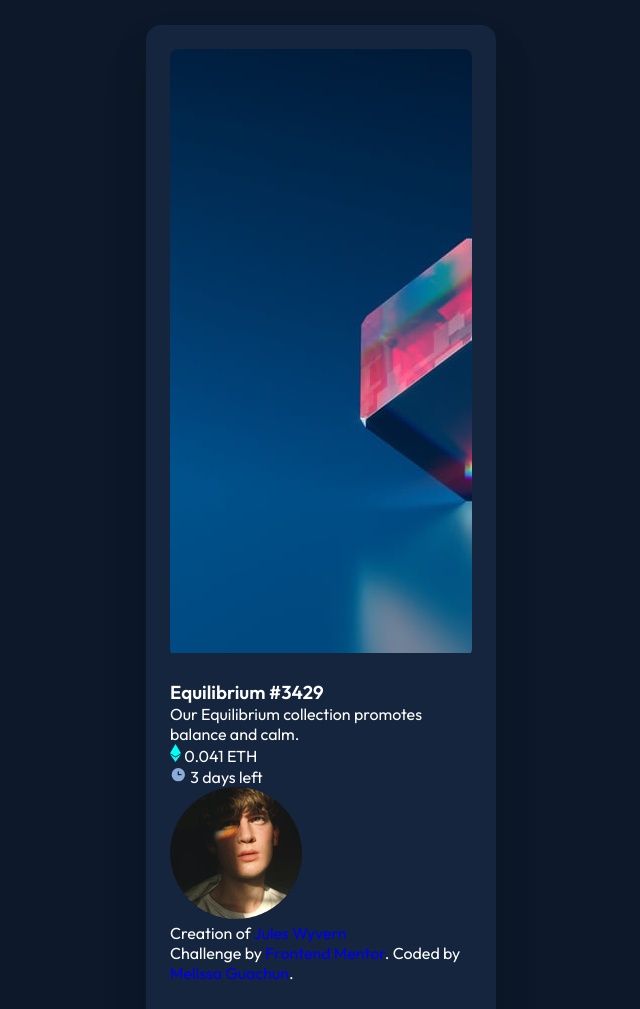
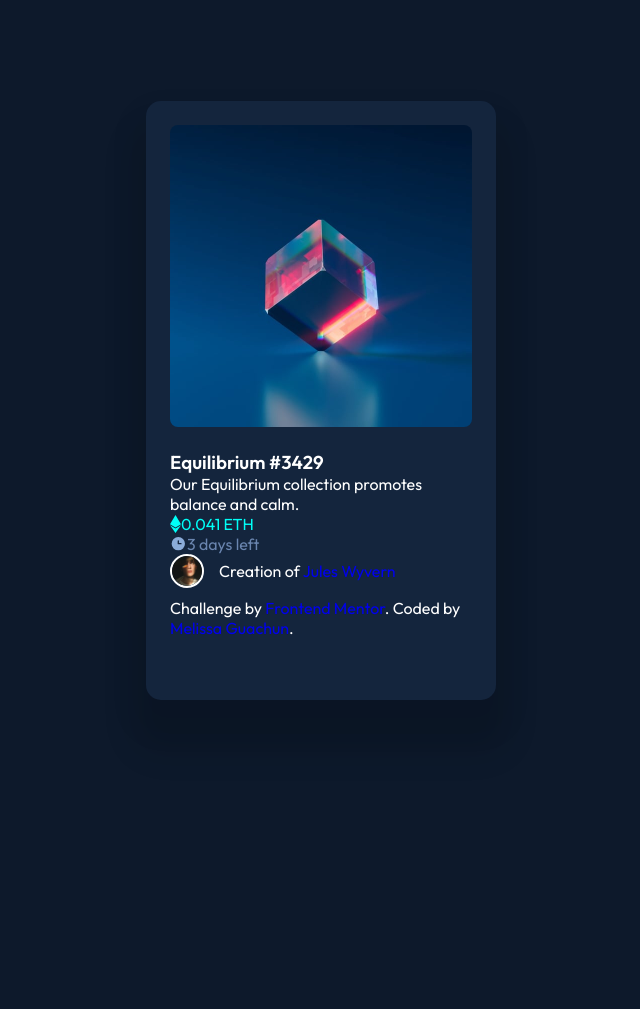
Before and after one commit to mguachun/nft_preview_card, a plain HTML site: page index.html in a window 1280 px wide. Shown: the top 1009 px of the page, without its empty margins (319-959 px from the left). After the commit the page ends 800 px from the top, so only its background shows below. Drawn offline with Linux system fonts and the light colour scheme.

Commit message:
reformatting css

```diff
--- a/stylesheet.css
+++ b/stylesheet.css
@@ -15,9 +15,13 @@
     --white:             hsl(0, 0%, 100%);
 }
 
-html { font-family: "Outfit", sans-serif; }
+html {
+    font-family: "Outfit", sans-serif;
+}
 
-a { text-decoration: none; }
+a {
+    text-decoration: none;
+}
 
 body{
     background-color: var(--oxford-blue);
@@ -40,9 +44,6 @@ body{
 
 }
 
-
-
-
 .card_img {
     position: relative;
     border-radius: 8px;
@@ -50,7 +51,58 @@ body{
     cursor: pointer;
 }
 
+.card_img::after {
+    content: url(./images/icon-view.svg);
+    background: var(--aqua);
+    position: absolute;
+    inset: 0;
+    display:         flex;
+    justify-content: center;
+    align-items:     center;
+    opacity: 0;
+    transition: all 0.25s ease;
+}
+
+.card_img img {
+    width: 100%;
+    display: block;
+}
+
+
 .card_body{
     padding: 23px 0;
     margin-bottom: 15px;
 }
+
+.card_price,
+.card_date {
+  display:     flex;
+  align-items: center;
+  font-weight: 500;
+}
+
+.card_price {
+     color: var(--aqua);
+}
+
+.card_icon {
+    margin-right: 6px;
+ }
+
+.card_date {
+    color: var(--blue-yonder);
+ }
+
+.card-footer {
+    display:     flex;
+    align-items: center;
+    margin-bottom: 10px;
+  }
+
+  .card_authorIMG{
+    width:  34px;
+    height: 34px;
+    border: 2px solid var(--white);
+    border-radius: 50px;
+    margin-right: 15px;
+  }
```
